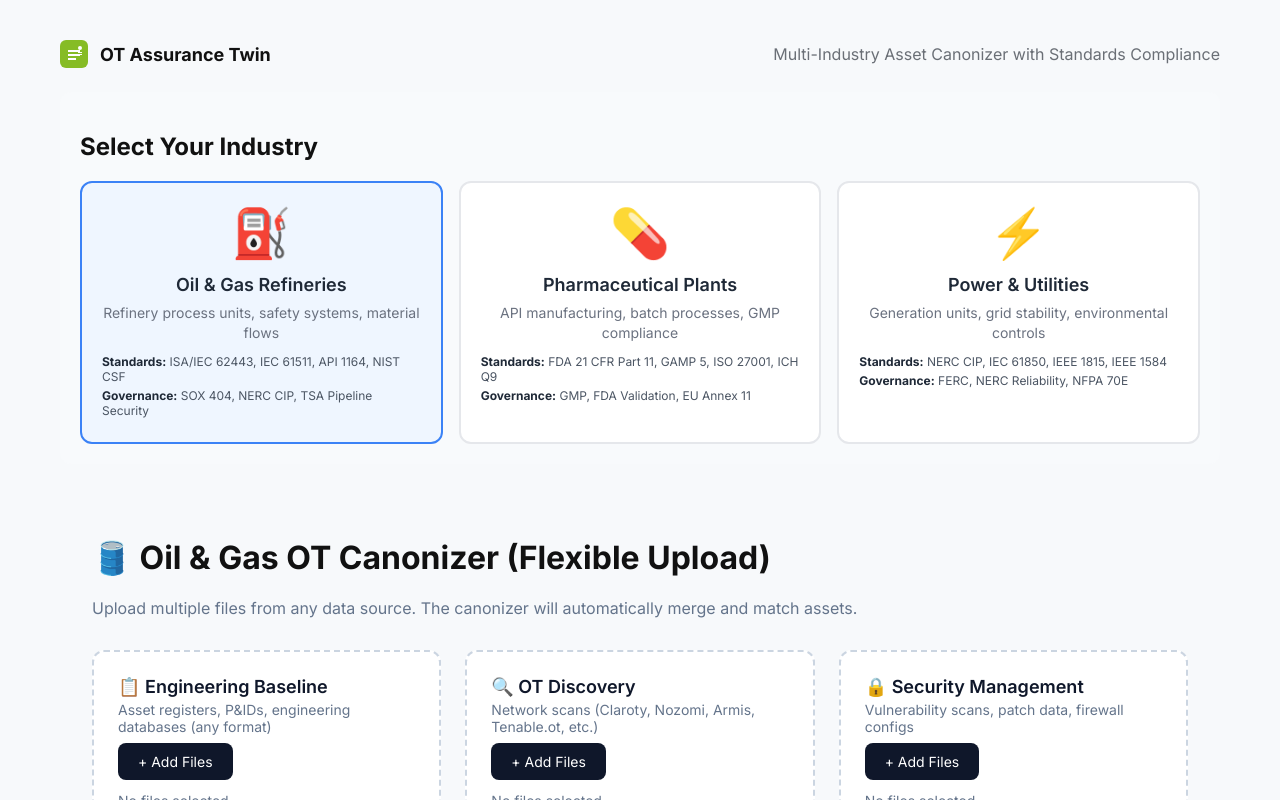
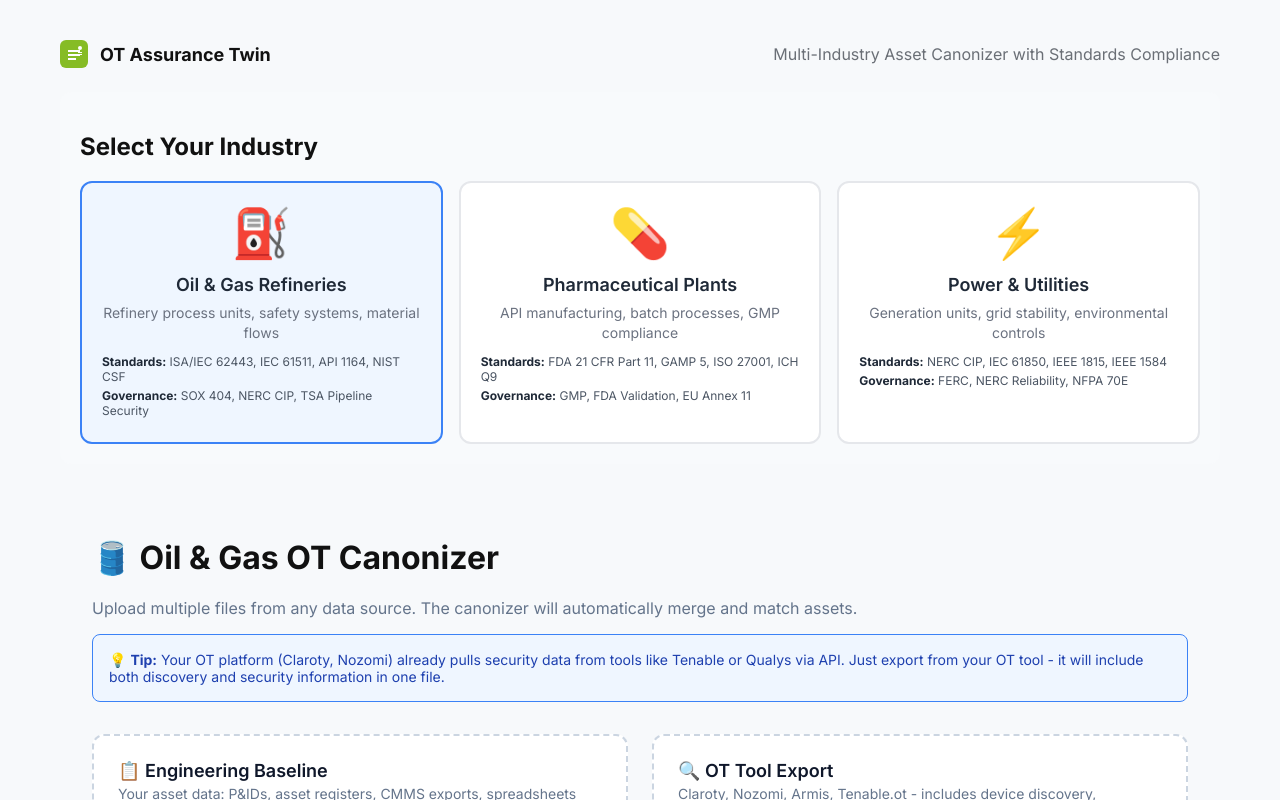
Before and after one commit to toreyjames/assurance-twin, a React (Vite) app: page / in a window 1280 px wide. Shown: the top 800 px of the page. Built offline with nearby package versions, Linux system fonts and the light colour scheme.

Commit message:
Simplify UI: Remove separate Security Management section - OT tools already include security data from Tenable/Qualys via API

```diff
--- a/src/FlexibleOilGasCanonizer.jsx
+++ b/src/FlexibleOilGasCanonizer.jsx
@@ -68,8 +68,7 @@ function MultiFileUpload({ label, description, files, setFiles, accept = ".csv"
 export default function FlexibleOilGasCanonizer() {
   // Multi-file state for each data source type
   const [engineeringFiles, setEngineeringFiles] = useState([])
-  const [otDiscoveryFiles, setOtDiscoveryFiles] = useState([])
-  const [securityFiles, setSecurityFiles] = useState([])
+  const [otToolFiles, setOtToolFiles] = useState([])
   const [otherFiles, setOtherFiles] = useState([])
 
   const [threshold, setThreshold] = useState(18)
@@ -80,7 +79,7 @@ export default function FlexibleOilGasCanonizer() {
 
   const analyze = async () => {
     setError(null)
-    const totalFiles = engineeringFiles.length + otDiscoveryFiles.length + securityFiles.length + otherFiles.length
+    const totalFiles = engineeringFiles.length + otToolFiles.length + otherFiles.length
 
     if (totalFiles === 0) {
       setError('Upload at least one file to begin canonization.')
@@ -95,7 +94,6 @@ export default function FlexibleOilGasCanonizer() {
         dataSources: {
           engineering: [],
           otDiscovery: [],
-          security: [],
           other: []
         }
       }
@@ -109,19 +107,10 @@ export default function FlexibleOilGasCanonizer() {
         })
       }
 
-      // Read OT discovery files
-      for (const file of otDiscoveryFiles) {
+      // Read OT tool files (includes discovery + security data)
+      for (const file of otToolFiles) {
         const content = await readFileText(file)
         payload.dataSources.otDiscovery.push({
-          filename: file.name,
-          content: content
-        })
-      }
-
-      // Read security files
-      for (const file of securityFiles) {
-        const content = await readFileText(file)
-        payload.dataSources.security.push({
           filename: file.name,
           content: content
         })
@@ -140,8 +129,7 @@ export default function FlexibleOilGasCanonizer() {
         ...payload,
         dataSources: {
           engineering: payload.dataSources.engineering.length + ' files',
-          otDiscovery: payload.dataSources.otDiscovery.length + ' files',
-          security: payload.dataSources.security.length + ' files',
+          otTool: payload.dataSources.otDiscovery.length + ' files',
           other: payload.dataSources.other.length + ' files'
         }
       })
@@ -180,41 +168,46 @@ export default function FlexibleOilGasCanonizer() {
 
   return (
     <div style={{ padding: '2rem', maxWidth: '1400px', margin: '0 auto' }}>
-      <h1>🛢️ Oil & Gas OT Canonizer (Flexible Upload)</h1>
-      <p style={{ color: '#64748b', marginBottom: '2rem' }}>
+      <h1>🛢️ Oil & Gas OT Canonizer</h1>
+      <p style={{ color: '#64748b', marginBottom: '1rem' }}>
         Upload multiple files from any data source. The canonizer will automatically merge and match assets.
       </p>
+      <div style={{
+        padding: '1rem',
+        background: '#eff6ff',
+        border: '1px solid #3b82f6',
+        borderRadius: '0.5rem',
+        marginBottom: '2rem',
+        fontSize: '0.875rem',
+        color: '#1e40af'
+      }}>
+        💡 <strong>Tip:</strong> Your OT platform (Claroty, Nozomi) already pulls security data from tools like Tenable or Qualys via API.
+        Just export from your OT tool - it will include both discovery and security information in one file.
+      </div>
 
       <div style={{
         display: 'grid',
-        gridTemplateColumns: 'repeat(auto-fit, minmax(300px, 1fr))',
+        gridTemplateColumns: 'repeat(auto-fit, minmax(350px, 1fr))',
         gap: '1.5rem',
         marginBottom: '2rem'
       }}>
         <MultiFileUpload
           label="📋 Engineering Baseline"
-          description="Asset registers, P&IDs, engineering databases (any format)"
+          description="Your asset data: P&IDs, asset registers, CMMS exports, spreadsheets"
           files={engineeringFiles}
           setFiles={setEngineeringFiles}
         />
 
         <MultiFileUpload
-          label="🔍 OT Discovery"
-          description="Network scans (Claroty, Nozomi, Armis, Tenable.ot, etc.)"
-          files={otDiscoveryFiles}
-          setFiles={setOtDiscoveryFiles}
+          label="🔍 OT Tool Export"
+          description="Claroty, Nozomi, Armis, Tenable.ot - includes device discovery, vulnerabilities, and security posture (security tools like Tenable/Nessus integrate with your OT platform)"
+          files={otToolFiles}
+          setFiles={setOtToolFiles}
         />
 
         <MultiFileUpload
-          label="🔒 Security Management"
-          description="Vulnerability scans, patch data, firewall configs"
-          files={securityFiles}
-          setFiles={setSecurityFiles}
-        />
-
-        <MultiFileUpload
-          label="📦 Other Data Sources"
-          description="CMMS, historian, compliance, or any other asset data"
+          label="📦 Additional Data (Optional)"
+          description="Supplemental data: compliance reports, manual inventories, or other asset sources"
           files={otherFiles}
           setFiles={setOtherFiles}
         />
@@ -244,7 +237,7 @@ export default function FlexibleOilGasCanonizer() {
         </button>
 
         <div style={{ color: '#64748b', fontSize: '0.875rem' }}>
-          Total files: {engineeringFiles.length + otDiscoveryFiles.length + securityFiles.length + otherFiles.length}
+          Total files: {engineeringFiles.length + otToolFiles.length + otherFiles.length}
         </div>
       </div>
 
```
